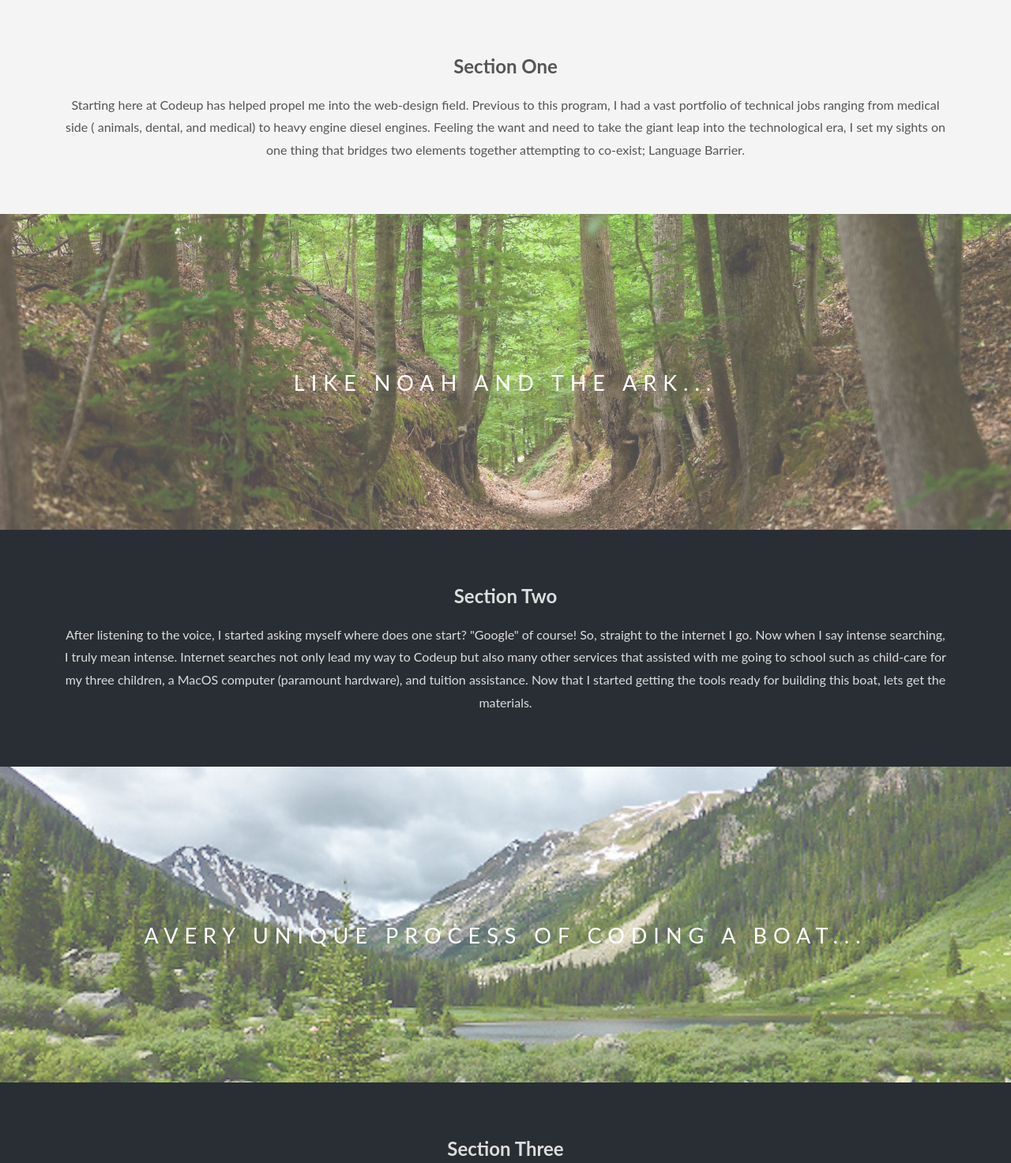
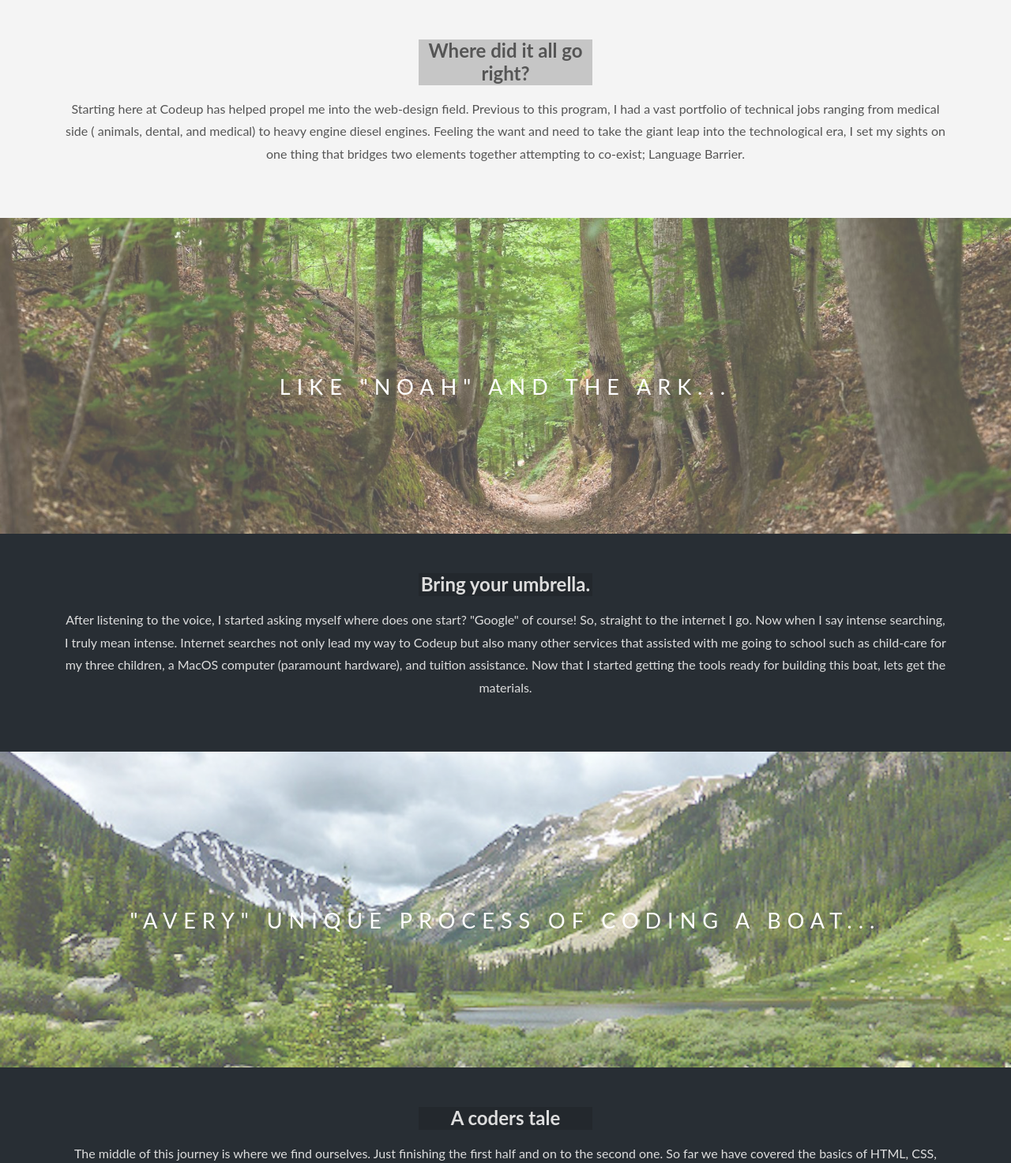
Before and after one commit to davidmyers6643/davidmyers6643.github.io, a plain HTML site: page myFirst.html in a window 1280 px wide. Shown: the part 800-2273 px from the top of the page at 79% size. Drawn offline with Linux system fonts and the light colour scheme.

Commit message:
parallaxTouchup

```diff
--- a/css/myFirst.css
+++ b/css/myFirst.css
@@ -73,6 +73,11 @@ background-color: rgba(244, 244, 244, 1);
     background-color: transparent;
 }
 
+h2 {
+    background-color: rgba(17, 17, 17, .2);
+    margin: 0px 450px;
+}
+
 @media (max-width: 568px) {
     .img1, .img2, .img3{
         background-attachment: scroll;
--- a/myFirst.html
+++ b/myFirst.html
@@ -13,13 +13,13 @@
     <div class="img1">
         <div class="ptext">
             <span class="border ends">
-                The Journey Begins...
+                The "Journey" Begins...
             </span>
         </div>
     </div>
 
     <section class="section section-lt">
-        <h2>Section One</h2>
+        <h2>Where did it all go right?</h2>
 
 
         <p>
@@ -35,13 +35,13 @@
     <div class="img2">
         <div class="ptext">
             <span class="border transparent">
-                Like Noah and the Ark...
+                Like "Noah" and the Ark...
             </span>
         </div>
     </div>
 
     <section class="section section-drk">
-        <h2>Section Two</h2>
+        <h2>Bring your umbrella.</h2>
 
 
         <p>
@@ -58,13 +58,13 @@
     <div class="img3">
         <div class="ptext">
             <span class="border transparent">
-                Avery unique process of Coding a Boat...
+                "Avery" unique process of Coding a Boat...
             </span>
         </div>
     </div>
 
     <section class="section section-drk">
-        <h2>Section Three</h2>
+        <h2>A coders tale</h2>
 
         <p>
         The middle of this journey is where we find ourselves. Just finishing the first
```
